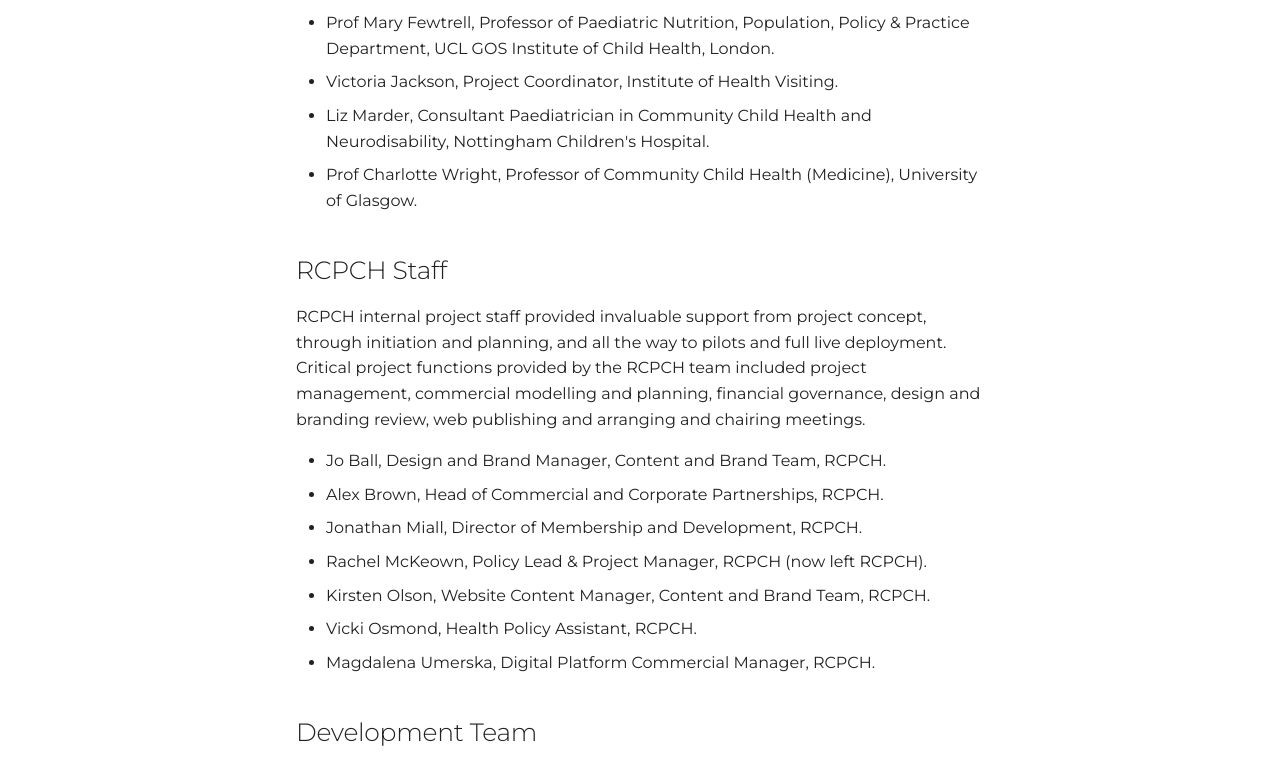
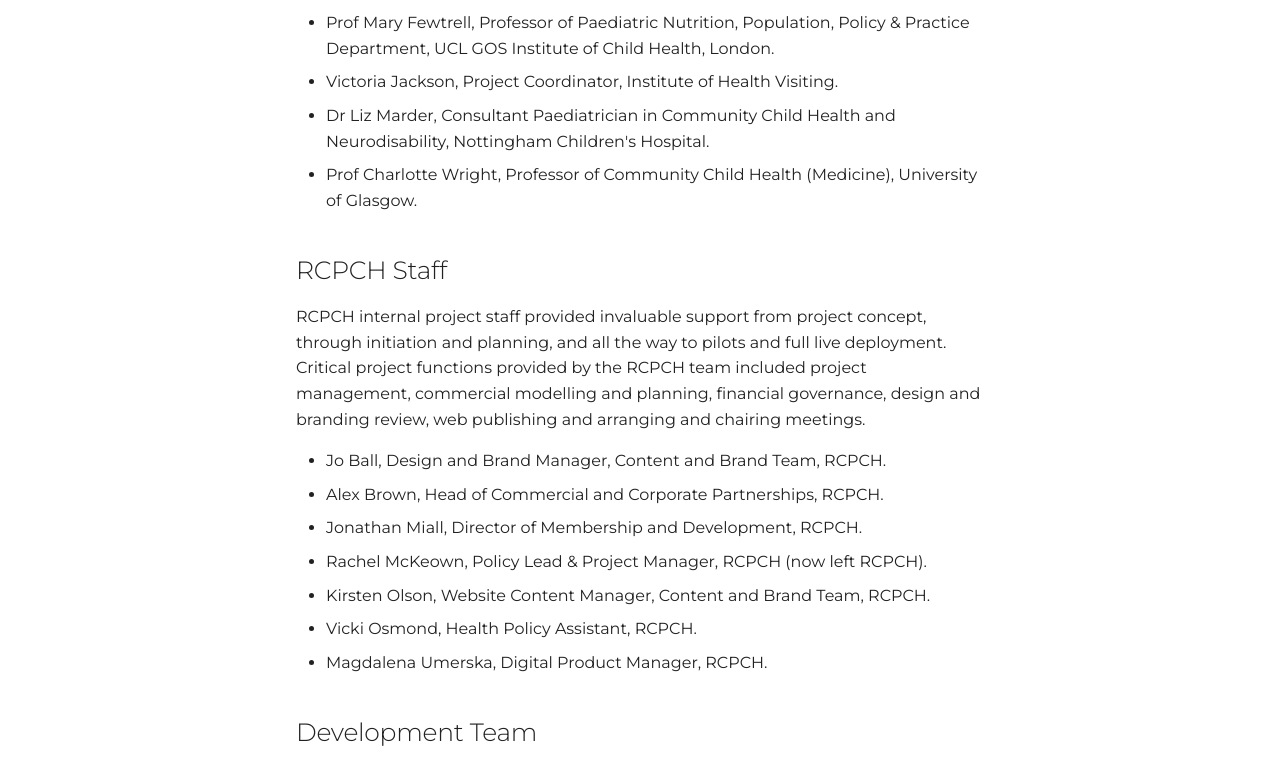
Before and after one commit to rcpch/digital-growth-charts-server, an MkDocs documentation site: the page built from docs/about/team.md, in a window 1280 px wide and 1400 px high. Shown: the part 590-1351 px from the top of the window. Built offline with MkDocs 1.6.1 and Material for MkDocs 9.7.7, drawn with Linux system fonts in a browser that asks for light colours; comment, search, counter and statistics services are not loaded.

Commit message:
Update team.md (#17)
Co-authored-by: Marcus Baw <pacharanero@users.noreply.github.com>

```diff
--- a/docs/about/team.md
+++ b/docs/about/team.md
@@ -14,7 +14,7 @@
 - Prof Tim Cole, Professor of Medical Statistics, Population, Policy & Practice Department, UCL GOS Institute of Child Health, London.
 - Prof Mary Fewtrell, Professor of Paediatric Nutrition, Population, Policy & Practice Department, UCL GOS Institute of Child Health, London.
 - Victoria Jackson, Project Coordinator, Institute of Health Visiting.
-- Liz Marder, Consultant Paediatrician in Community Child Health and Neurodisability, Nottingham Children's Hospital.
+- Dr Liz Marder, Consultant Paediatrician in Community Child Health and Neurodisability, Nottingham Children's Hospital.
 - Prof Charlotte Wright, Professor of Community Child Health (Medicine), University of Glasgow.
 
 ## RCPCH Staff
@@ -27,7 +27,7 @@
 - Rachel McKeown, Policy Lead & Project Manager, RCPCH (now left RCPCH).
 - Kirsten Olson, Website Content Manager, Content and Brand Team, RCPCH.
 - Vicki Osmond, Health Policy Assistant, RCPCH.
-- Magdalena Umerska, Digital Platform Commercial Manager, RCPCH.
+- Magdalena Umerska, Digital Product Manager, RCPCH.
 
 
 ## Development Team
```
